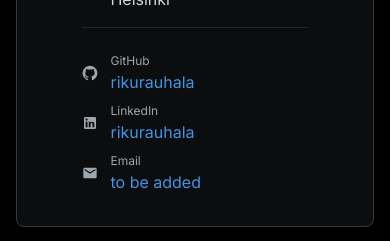
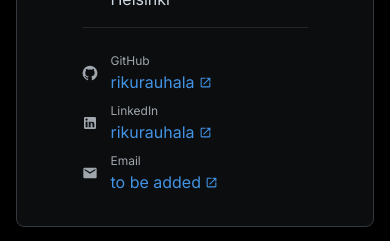
Before and after one commit to rikurauhala/rikurauhala.github.io, a React (Vite) app: page / in a window 390 px wide. Shown: the part 416-657 px from the top of the page. Built offline with nearby package versions, Linux system fonts and the light colour scheme.

Commit message:
Make the footer more responsive and hyperlinks more accessible

```diff
--- a/src/components/Footer/Footer.tsx
+++ b/src/components/Footer/Footer.tsx
@@ -2,12 +2,9 @@
 import Stack from '@mui/joy/Stack'
 
 import HyperLink from '~/components/HyperLink'
+import { authorUrl, licenseUrl, sourceUrl } from '~/content/footer'
 
 const Footer = (): JSX.Element => {
-  const authorUrl = 'https://github.com/rikurauhala'
-  const sourceUrl = `${authorUrl}/rauhala.io`
-  const licenseUrl = `${sourceUrl}/blob/main/LICENSE.md`
-
   const items = [
     { key: 'author', text: 'Author', url: authorUrl },
     { key: 'source', text: 'Source code', url: sourceUrl },
@@ -16,7 +13,13 @@
 
   return (
     <Card sx={{ padding: 2 }} variant="soft">
-      <Stack direction="row" justifyContent="space-evenly" spacing={1} textAlign="center">
+      <Stack
+        alignItems="center"
+        direction={{ xs: 'column', sm: 'row' }}
+        justifyContent="space-evenly"
+        spacing={1}
+        textAlign="center"
+      >
         {items.map(({ key, text, url }) => (
           <HyperLink key={key} href={url} text={text} />
         ))}
--- a/src/components/HyperLink.tsx
+++ b/src/components/HyperLink.tsx
@@ -1,3 +1,4 @@
+import OpenInNewIcon from '@mui/icons-material/OpenInNew'
 import Link from '@mui/joy/Link'
 
 interface HyperLinkProps {
@@ -6,7 +7,12 @@
 }
 
 const HyperLink = ({ href, text }: HyperLinkProps): JSX.Element => (
-  <Link href={href} rel="noopener noreferrer" target="_blank">
+  <Link
+    endDecorator={<OpenInNewIcon sx={{ fontSize: 13 }} />}
+    href={href}
+    rel="noopener noreferrer"
+    target="_blank"
+  >
     {text}
   </Link>
 )
--- /dev/null
+++ b/src/content/footer.ts
@@ -0,0 +1,3 @@
+export const authorUrl = 'https://github.com/rikurauhala'
+export const sourceUrl = `${authorUrl}/rikurauhala.github.io`
+export const licenseUrl = `${sourceUrl}/blob/main/LICENSE.md`
```
